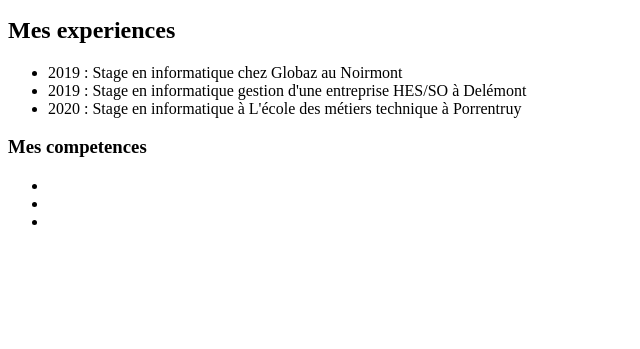
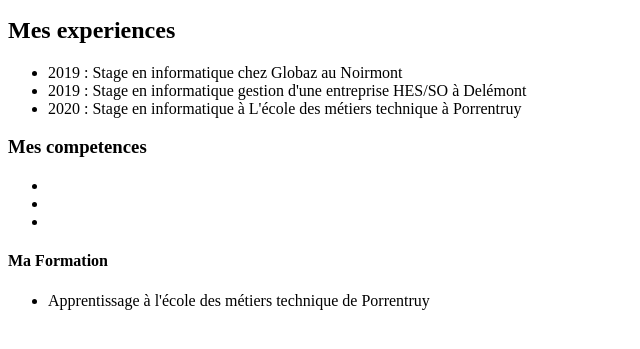
Before and after one commit to divtec-cejef/mon-cv-01-Fedeluc06, a plain HTML site: page index.html in a window 1280 px wide. Shown: the part 279-628 px from the top of the page, without its empty margins (0-640 px from the left). Drawn offline with Linux system fonts and the light colour scheme.

Commit message:
Ajout d'un titre 4 avec liste à puce

```diff
--- a/index.html
+++ b/index.html
@@ -56,6 +56,10 @@
         <li>          </li>
 
     </ul>
+<h4>Ma Formation</h4>
+    <ul>
+        <li>Apprentissage à l'école des métiers technique de Porrentruy</li>
+    </ul>
 
 </main>
 </body>
```
